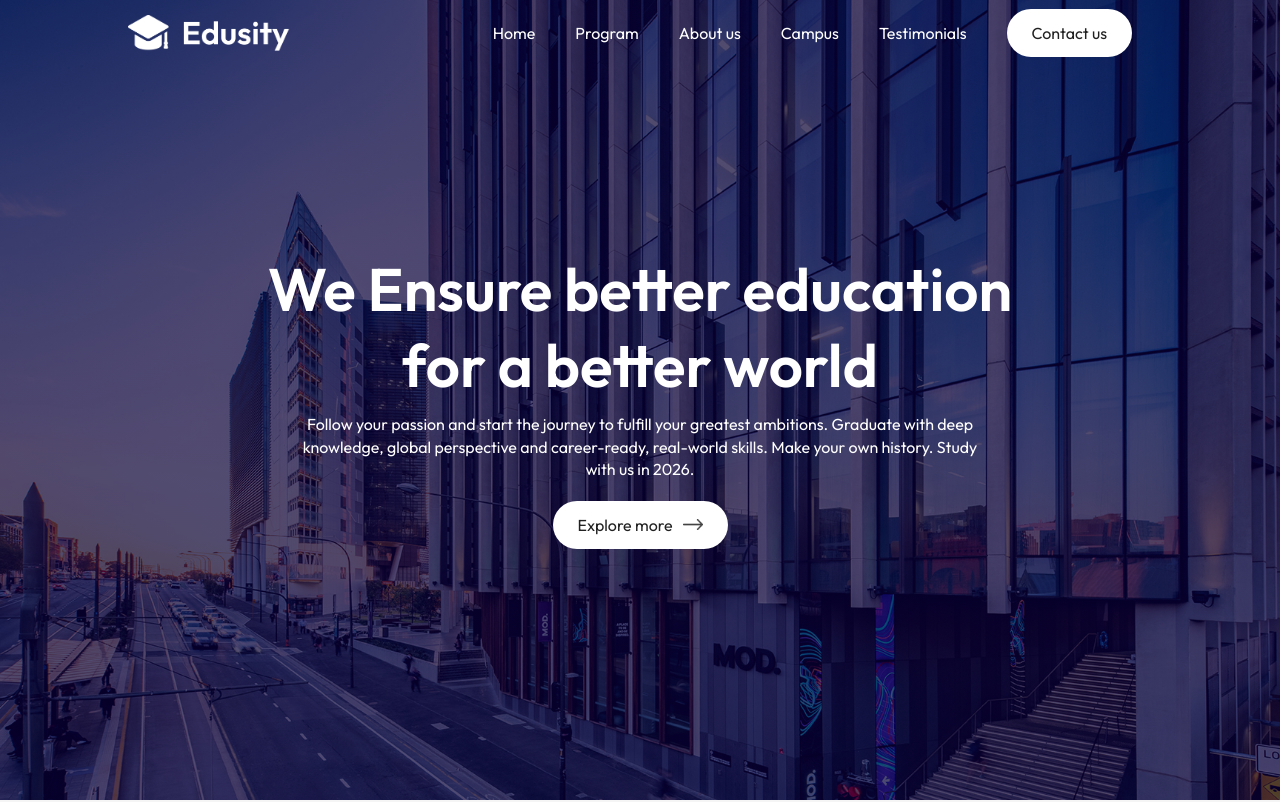
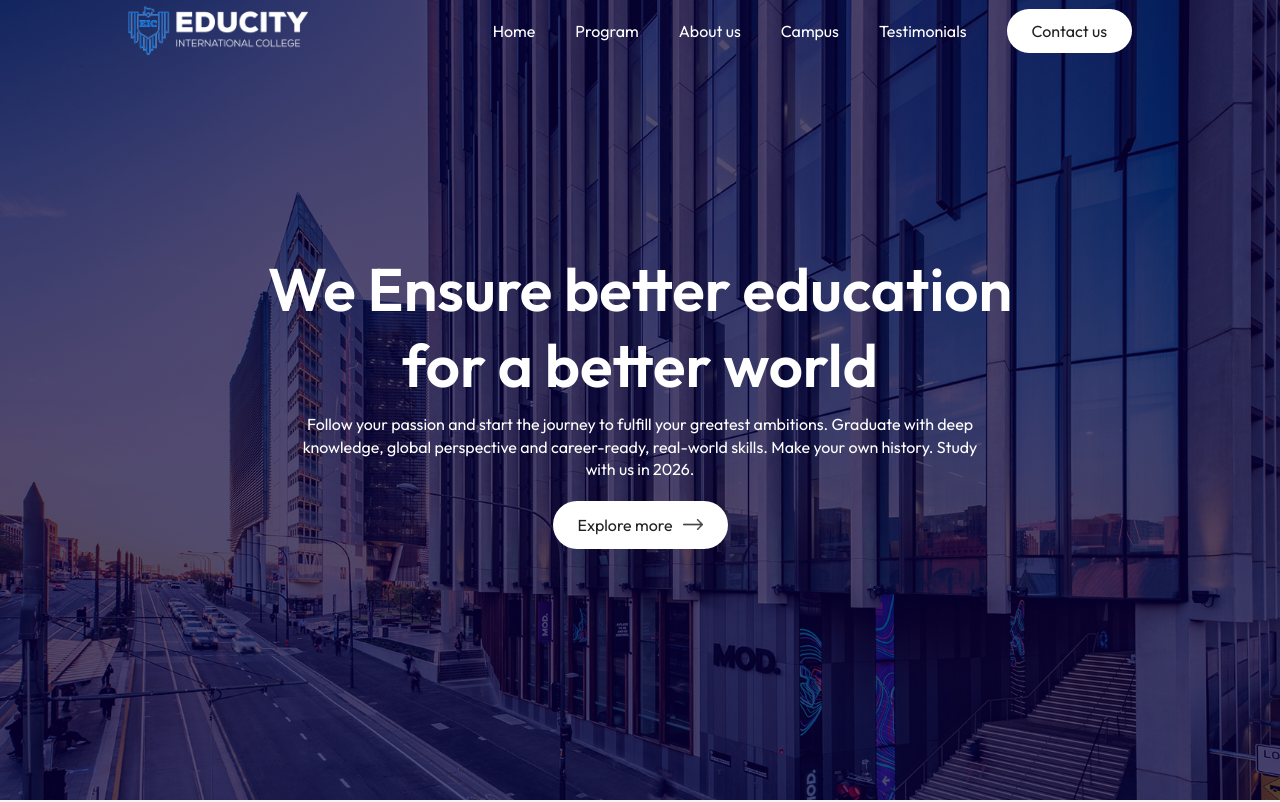
Before and after one commit to Sam2567/Business_page, a React (Vite) app: page / in a window 1280 px wide. Shown: the top 802 px of the page. Built offline with nearby package versions, Linux system fonts and the light colour scheme.

Commit message:
Add links to the NavBar

```diff
--- a/package.json
+++ b/package.json
@@ -12,7 +12,8 @@
   "dependencies": {
     "g": "^2.0.1",
     "react": "^18.3.1",
-    "react-dom": "^18.3.1"
+    "react-dom": "^18.3.1",
+    "react-scroll": "^1.9.0"
   },
   "devDependencies": {
     "@eslint/js": "^9.9.0",
--- a/src/Components/About/About.jsx
+++ b/src/Components/About/About.jsx
@@ -4,7 +4,7 @@ import play_icon from "../../assets/play-icon.png";
 
 const About = () => {
   return (
-    <div className="about">
+    <div className="about" id="about-us">
       <div className="about-left">
         <img src={about_image} alt="about_image" className="about-img"></img>
         <img src={play_icon} alt="about_image" className="play-icon"></img>
--- a/src/Components/Campus/Campus.jsx
+++ b/src/Components/Campus/Campus.jsx
@@ -12,7 +12,7 @@ const Campus = () => {
     campus_photo_4,
   ];
   return (
-    <div className="campus">
+    <div className="campus" id="capmus">
       <div className="gallery">
         {photos.map((photo, index) => (
           <img key={index} src={photo} alt={`Campus photo ${index + 1}`} />
--- a/src/Components/Contact/Contact.jsx
+++ b/src/Components/Contact/Contact.jsx
@@ -31,7 +31,7 @@ const Contact = () => {
     }
   };
   return (
-    <div className="contact">
+    <div className="contact" id="contact">
       <div className="contact-col">
         <h3>
           Submit an enquiry <img src={msg_icon} alt="msg_icon" />
--- a/src/Components/NavBar/Navbar.jsx
+++ b/src/Components/NavBar/Navbar.jsx
@@ -1,7 +1,8 @@
 import "./Navbar.css";
-import logo from "../../assets/logo.png";
+import logo from "../../assets/Main_logo.png";
 import { useState } from "react";
 import { useEffect } from "react";
+import { Link } from "react-scroll";
 
 const Navbar = () => {
   const [stickyBar, setStickyBar] = useState(false);
@@ -15,13 +16,41 @@ const Navbar = () => {
     <nav className={`container ${stickyBar ? "dark-nav" : ""}`}>
       <img src={logo} alt="Logo" className="logo" />
       <ul>
-        <li>Home</li>
-        <li>Program</li>
-        <li>About us</li>
-        <li>Campus</li>
-        <li>Testimonials</li>
         <li>
-          <button className="btn">Contact us</button>
+          <Link to="hero" smooth={true} offset={0} duration={500}>
+            Home
+          </Link>
+        </li>
+        <li>
+          <Link to="program" smooth={true} offset={-260} duration={500}>
+            Program
+          </Link>
+        </li>
+        <li>
+          <Link to="about-us" smooth={true} offset={-150} duration={500}>
+            About us
+          </Link>
+        </li>
+        <li>
+          <Link to="campus" smooth={true} offset={-260} duration={500}>
+            Campus
+          </Link>
+        </li>
+        <li>
+          <Link to="testimonials" smooth={true} offset={-260} duration={500}>
+            Testimonials
+          </Link>
+        </li>
+        <li>
+          <Link
+            className="btn"
+            to="contact"
+            smooth={true}
+            offset={-260}
+            duration={500}
+          >
+            Contact us
+          </Link>
         </li>
       </ul>
     </nav>
--- a/src/Components/Programs/Programs.jsx
+++ b/src/Components/Programs/Programs.jsx
@@ -7,7 +7,7 @@ import program_icon_2 from "../../assets/program-icon-2.png";
 import program_icon_3 from "../../assets/program-icon-3.png";
 const Programs = () => {
   return (
-    <div className="programs">
+    <div className="programs" id="programs">
       <div className="program">
         <img src={program_1} alt="program_1"></img>
         <div className="caption">
--- a/src/Components/Testimonials/Testimonials.jsx
+++ b/src/Components/Testimonials/Testimonials.jsx
@@ -20,7 +20,7 @@ const Testimonials = () => {
     slider.current.style.transform = `translateX(${transX}%)`;
   };
   return (
-    <div className="testimonials">
+    <div className="testimonials" id="testimonials">
       <img src={next_icon} alt="" className="next-btn" onClick={slideForward} />
       <img
         src={back_icon}
```
Also changed, not shown: src/assets/Main_logo.png (added), 1 other file (tests, documents, lock files or other folders).
